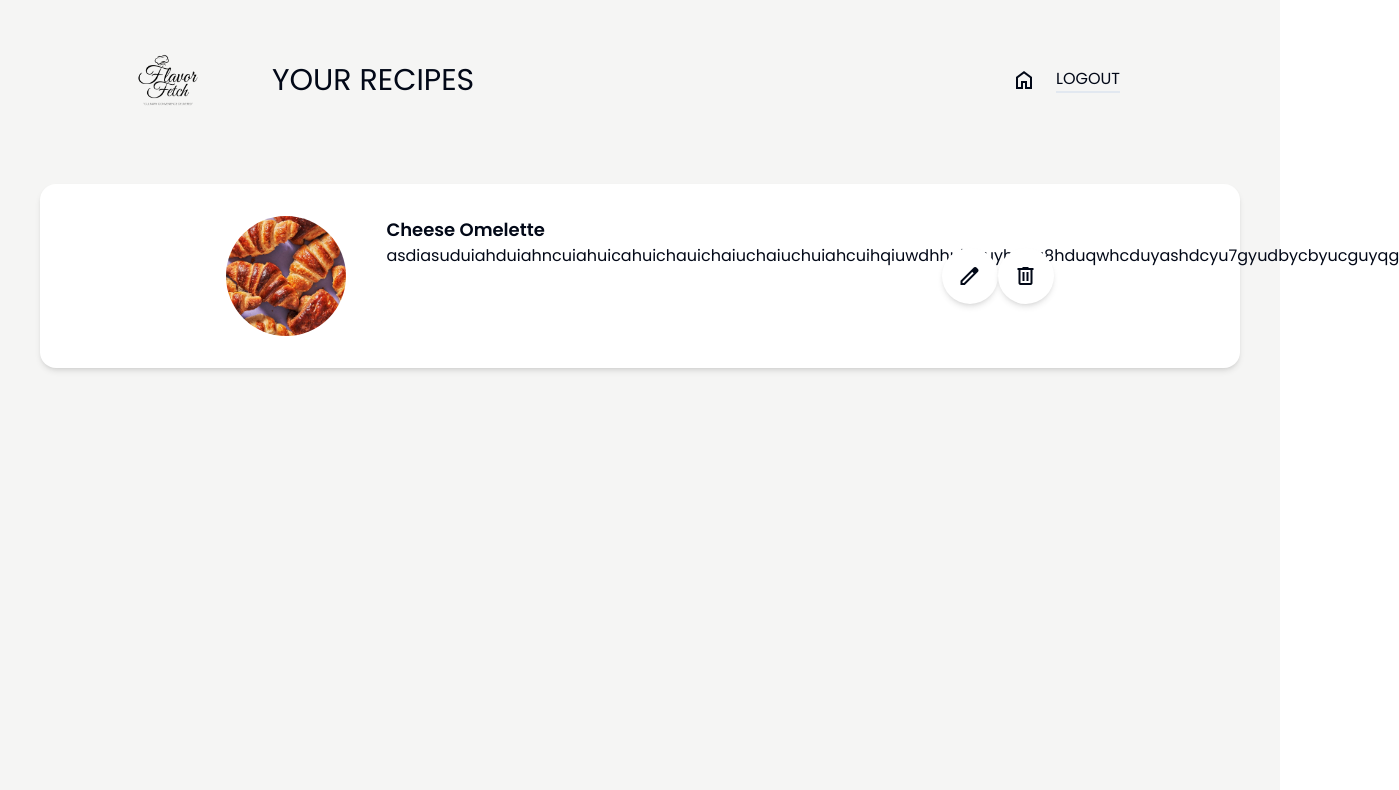
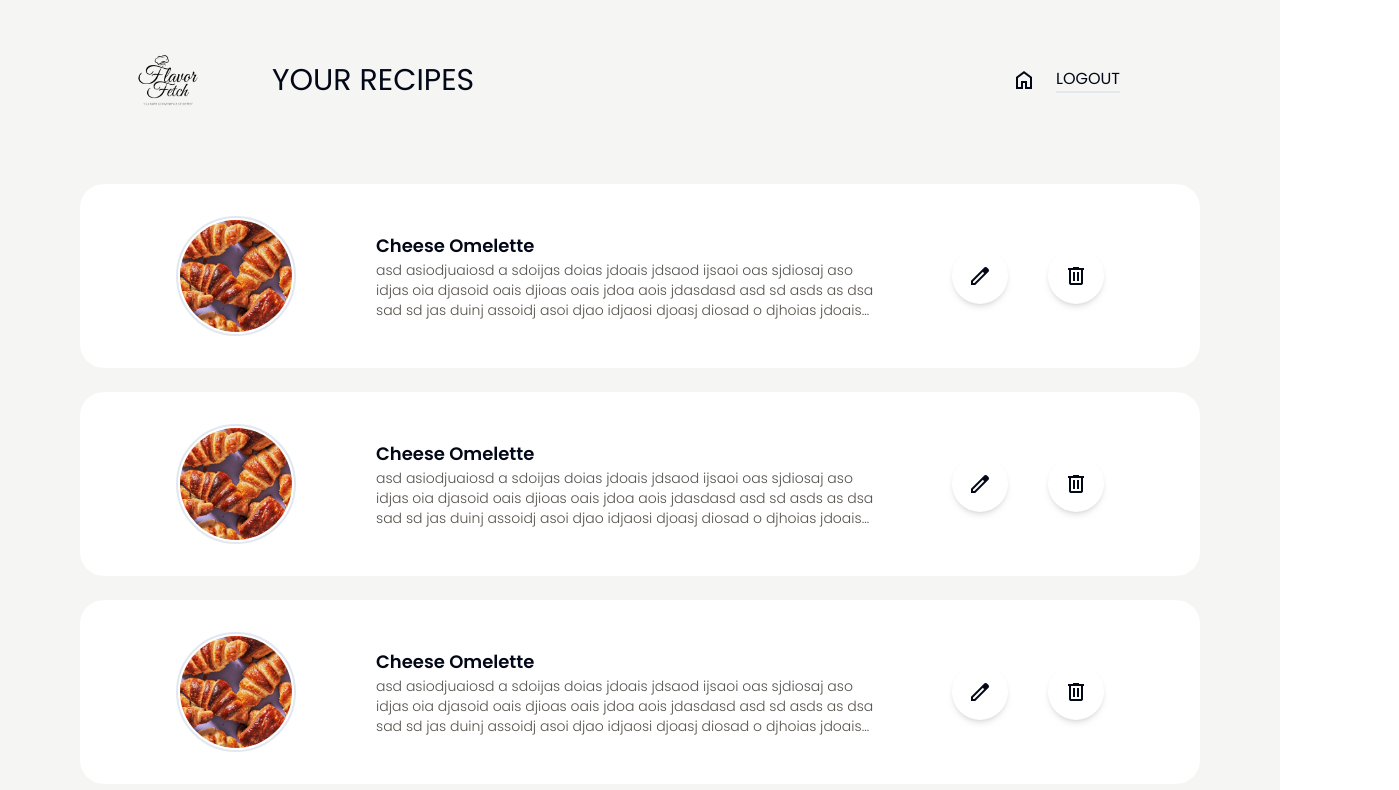
Before and after one commit to tilandunu/FlavorFetch, a React (Vite) app in the folder frontend/: page /chefViewRecipe in a window 1280 px wide. Shown: the top 790 px of the page, 1399 px wide, since content can reach past the window. Built offline with nearby package versions, Linux system fonts and the light colour scheme.

Commit message:
update chef view recipes

```diff
--- a/frontend/src/Pages/AddRecipe.tsx
+++ b/frontend/src/Pages/AddRecipe.tsx
@@ -32,6 +32,7 @@ import { imagedb } from "@/firebase";
 import { getDownloadURL, ref, uploadBytes } from "firebase/storage";
 import { v4 } from "uuid";
 import Cookies from "js-cookie";
+import { useNavigate } from "react-router-dom";
 
 //hooks
 const AddRecipe = () => {
@@ -74,7 +75,7 @@ const AddRecipe = () => {
       try {
         const response = await axios.get(
           "http://localhost:3001/api/recipes/ingredients"
-        ); // Update with your actual API endpoint
+        );
         // eslint-disable-next-line @typescript-eslint/ban-ts-comment
         // @ts-ignore
         const ingredients = response.data.map((ingredient) => ({
@@ -212,6 +213,12 @@ const AddRecipe = () => {
     }
   };
 
+  const navigate = useNavigate();
+
+  const navigateChefDashboard = () => {
+    navigate("/chefDashboard");
+  };
+
   return (
     <div
       className="bg-zinc-200 min-h-screen py-10"
@@ -226,7 +233,12 @@ const AddRecipe = () => {
         <div className="flex justify-between items-center pt-5 pb-14">
           <p className="text-4xl font-normal tracking-wide">ADD RECIPE</p>
           <div className="flex items-center gap-5">
-            <span className="material-symbols-outlined">home</span>
+            <span
+              className="material-symbols-outlined hover:cursor-pointer"
+              onClick={navigateChefDashboard}
+            >
+              home
+            </span>
             <p>LOGOUT</p>
           </div>
         </div>
--- a/frontend/src/Pages/ChefViewRecipes.tsx
+++ b/frontend/src/Pages/ChefViewRecipes.tsx
@@ -1,8 +1,15 @@
 import React from "react";
+import { useNavigate } from "react-router-dom";
 
 const ChefViewRecipes = () => {
+  const navigate = useNavigate();
+
+  const navigateChefDashboard = () => {
+    navigate("/chefDashboard");
+  };
+
   return (
-    <div className="font-poppins bg-stone-100 min-h-screen">
+    <div className="font-poppins bg-stone-100 min-h-screen hover:cursor-default">
       <div className="flex justify-between items-center px-32 p-10">
         <div className="flex items-center gap-16">
           <img src="../trans black.png" alt="" className="w-20" />
@@ -10,7 +17,12 @@ const ChefViewRecipes = () => {
         </div>
 
         <div className="flex gap-5 items-center">
-          <span className="material-symbols-outlined">home</span>
+          <span
+            className="material-symbols-outlined hover:cursor-pointer"
+            onClick={navigateChefDashboard}
+          >
+            home
+          </span>
           <p className="flex mr-8 border-b-2 hover:border-black duration-500 cursor-pointer">
             LOGOUT
           </p>
@@ -18,29 +30,118 @@ const ChefViewRecipes = () => {
       </div>
 
       <div>
-        <section className="flex items-center gap-6 mt-6 py-8 mx-10 rounded-2xl shadow-md justify-around bg-white">
+        <section className="flex items-center gap-6 mt-6 py-8 mx-20 px-24 rounded-3xl hover:shadow-xl duration-300 justify-between bg-white">
           <div className="flex gap-10">
             {" "}
             <img
               src="../chefDashboard.jpeg"
               alt="Recipe Image"
-              className="rounded-full w-30 h-30 object-cover"
+              className="rounded-full w-30 h-30 object-cover p-0.5 border-2 hover:border-red-600 duration-1000"
               style={{ width: "120px", height: "120px" }}
             />
-            <div className="flex flex-col">
+            <div className="flex flex-col justify-center ml-10">
               <p className="text-lg font-semibold">Cheese Omelette</p>
-              <p className="flex max-w-10">
-                asdiasuduiahduiahncuiahuicahuichauichaiuchaiuchuiahcuihqiuwdhhuihcuyhcdu8hduqwhcduyashdcyu7gyudbycbyucguyqg
+              <p
+                className="max-w-[500px] overflow-hidden text-stone-600 font-light text-sm"
+                style={{
+                  display: "-webkit-box",
+                  WebkitBoxOrient: "vertical",
+                  WebkitLineClamp: 3 /* Number of lines to show */,
+                  textOverflow: "ellipsis",
+                }}
+              >
+                asd asiodjuaiosd a sdoijas doias jdoais jdsaod ijsaoi oas
+                sjdiosaj aso idjas oia djasoid oais djioas oais jdoa aois
+                jdasdasd asd sd asds as dsa sad sd jas duinj assoidj asoi djao
+                idjaosi djoasj diosad o djhoias jdoais jda soidjas doisajd
               </p>
             </div>
           </div>
 
-          <div className="flex">
+          <div className="flex gap-10">
             {" "}
-            <div className="flex bg-white p-4 rounded-full items-center shadow-md cursor-pointer">
+            <div className="flex bg-white p-4 rounded-full items-center shadow-md cursor-pointer hover:bg-black hover:text-white duration-500">
               <span className="material-symbols-outlined">edit</span>
             </div>
-            <div className="flex bg-white p-4 rounded-full items-center shadow-md cursor-pointer">
+            <div className="flex bg-white p-4 rounded-full items-center shadow-md cursor-pointer hover:bg-black hover:text-white duration-500">
+              <span className="material-symbols-outlined">delete</span>
+            </div>
+          </div>
+        </section>
+
+        <section className="flex items-center gap-6 mt-6 py-8 mx-20 px-24 rounded-3xl hover:shadow-xl duration-300 justify-between bg-white">
+          <div className="flex gap-10">
+            {" "}
+            <img
+              src="../chefDashboard.jpeg"
+              alt="Recipe Image"
+              className="rounded-full w-30 h-30 object-cover p-0.5 border-2 hover:border-red-600 duration-1000"
+              style={{ width: "120px", height: "120px" }}
+            />
+            <div className="flex flex-col justify-center ml-10">
+              <p className="text-lg font-semibold">Cheese Omelette</p>
+              <p
+                className="max-w-[500px] overflow-hidden text-stone-600 font-light text-sm"
+                style={{
+                  display: "-webkit-box",
+                  WebkitBoxOrient: "vertical",
+                  WebkitLineClamp: 3 /* Number of lines to show */,
+                  textOverflow: "ellipsis",
+                }}
+              >
+                asd asiodjuaiosd a sdoijas doias jdoais jdsaod ijsaoi oas
+                sjdiosaj aso idjas oia djasoid oais djioas oais jdoa aois
+                jdasdasd asd sd asds as dsa sad sd jas duinj assoidj asoi djao
+                idjaosi djoasj diosad o djhoias jdoais jda soidjas doisajd
+              </p>
+            </div>
+          </div>
+
+          <div className="flex gap-10">
+            {" "}
+            <div className="flex bg-white p-4 rounded-full items-center shadow-md cursor-pointer hover:bg-black hover:text-white duration-500">
+              <span className="material-symbols-outlined">edit</span>
+            </div>
+            <div className="flex bg-white p-4 rounded-full items-center shadow-md cursor-pointer hover:bg-black hover:text-white duration-500">
+              <span className="material-symbols-outlined">delete</span>
+            </div>
+          </div>
+        </section>
+
+        <section className="flex items-center gap-6 mt-6 py-8 mx-20 px-24 rounded-3xl hover:shadow-xl duration-300 justify-between bg-white">
+          <div className="flex gap-10">
+            {" "}
+            <img
+              src="../chefDashboard.jpeg"
+              alt="Recipe Image"
+              className="rounded-full w-30 h-30 object-cover p-0.5 border-2 hover:border-red-600 duration-1000"
+              style={{ width: "120px", height: "120px" }}
+            />
+            <div className="flex flex-col justify-center ml-10">
+              <p className="text-lg font-semibold">Cheese Omelette</p>
+              <p
+                className="max-w-[500px] overflow-hidden text-stone-600 font-light text-sm"
+                style={{
+                  display: "-webkit-box",
+                  WebkitBoxOrient: "vertical",
+                  WebkitLineClamp: 3 /* Number of lines to show */,
+                  textOverflow: "ellipsis",
+                }}
+              >
+                asd asiodjuaiosd a sdoijas doias jdoais jdsaod ijsaoi oas
+                sjdiosaj aso idjas oia djasoid oais djioas oais jdoa aois
+                jdasdasd asd sd asds as dsa sad sd jas duinj assoidj asoi djao
+                idjaosi djoasj diosad o djhoias jdoais jda soidjas doisajd
+              </p>
+            </div>
+          </div>
+
+          <div className="flex gap-10">
+            {" "}
+            <div className="flex bg-white p-4 rounded-full items-center shadow-md cursor-pointer hover:bg-black hover:text-white duration-500">
+              <span className="material-symbols-outlined">edit</span>
+            </div>
+            <div className="flex bg-white p-4 rounded-full items-center shadow-md cursor-pointer hover:bg-black hover:text-white duration-500">
               <span className="material-symbols-outlined">delete</span>
             </div>
           </div>
```
